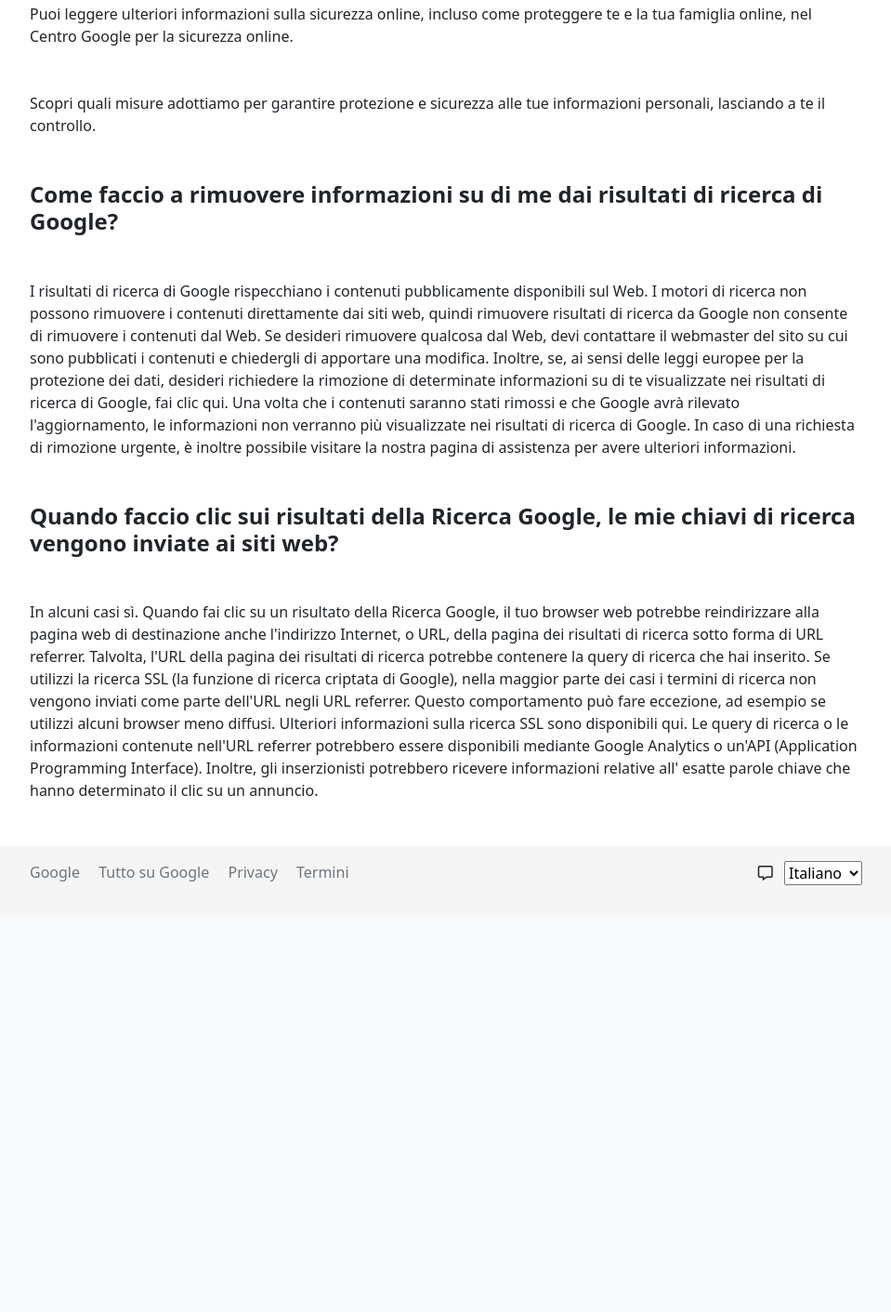
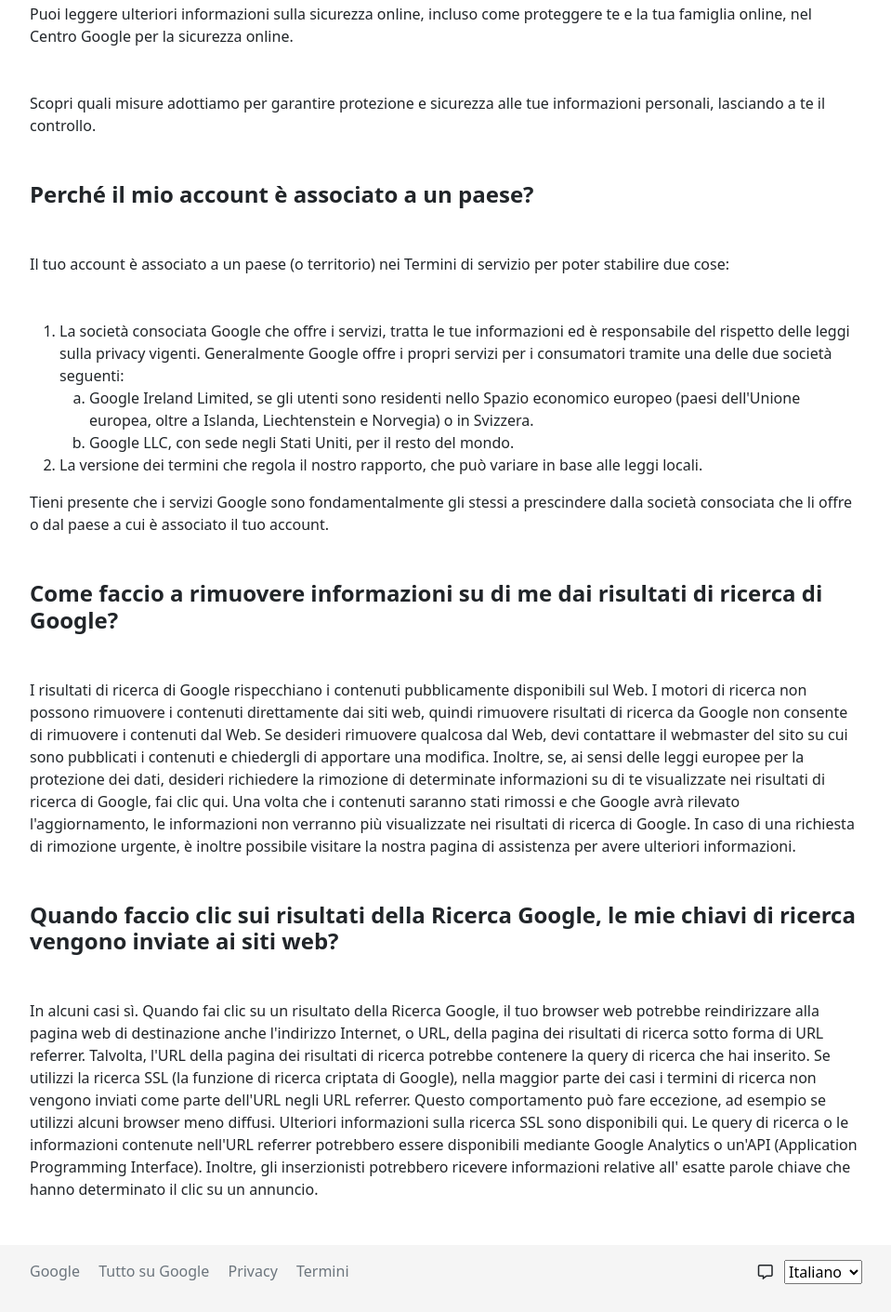
Before and after one commit to rizzamatteo96/php-google-faq, a PHP site: page / in a window 1280 px wide. Shown: the part 1488-2899 px from the top of the page at 93% size, without its empty margins (160-1119 px from the left). Before the commit the page ends 2440 px from the top, so only its background shows below. Run offline with PHP 8.4, Linux system fonts and the light colour scheme.

Commit message:
add more qea in array

```diff
--- a/index.php
+++ b/index.php
@@ -18,6 +18,19 @@ Gestire il “Database” e la visualizzazione di queste domande e risposte con
       "Siamo costantemente al lavoro per garantire un'elevata sicurezza, proteggere la tua privacy e rendere Google ancora più efficace ed efficiente per te. Spendiamo centinaia di milioni di dollari ogni anno per la sicurezza e ci avvaliamo di esperti di fama mondiale in materia di sicurezza dei dati per mantenere le tue informazioni al sicuro. Abbiamo inoltre sviluppato strumenti per la sicurezza e la privacy di facile utilizzo come Google Dashboard, la verifica in due passaggi e Impostazioni annunci. Così, per quanto riguarda le informazioni che condividi con Google, hai il massimo controllo.",
       "Puoi leggere ulteriori informazioni sulla sicurezza online, incluso come proteggere te e la tua famiglia online, nel Centro Google per la sicurezza online.",
       "Scopri quali misure adottiamo per garantire protezione e sicurezza alle tue informazioni personali, lasciando a te il controllo."
+    ],
+    "Perché il mio account è associato a un paese?" => [
+      "Il tuo account è associato a un paese (o territorio) nei Termini di servizio per poter stabilire due cose:
+      <ol>
+        <li>La società consociata Google che offre i servizi, tratta le tue informazioni ed è responsabile del rispetto delle leggi sulla privacy vigenti. Generalmente Google offre i propri servizi per i consumatori tramite una delle due società seguenti:
+          <ol style='list-style-type: lower-latin;'>
+            <li>Google Ireland Limited, se gli utenti sono residenti nello Spazio economico europeo (paesi dell'Unione europea, oltre a Islanda, Liechtenstein e Norvegia) o in Svizzera.</li>
+            <li>Google LLC, con sede negli Stati Uniti, per il resto del mondo.</li>
+          </ol>
+        </li>
+        <li>La versione dei termini che regola il nostro rapporto, che può variare in base alle leggi locali.</li>
+      </ol>
+      Tieni presente che i servizi Google sono fondamentalmente gli stessi a prescindere dalla società consociata che li offre o dal paese a cui è associato il tuo account."
     ],
     "Come faccio a rimuovere informazioni su di me dai risultati di ricerca di Google?" => [
       "I risultati di ricerca di Google rispecchiano i contenuti pubblicamente disponibili sul Web. I motori di ricerca non possono rimuovere i contenuti direttamente dai siti web, quindi rimuovere risultati di ricerca da Google non consente di rimuovere i contenuti dal Web. Se desideri rimuovere qualcosa dal Web, devi contattare il webmaster del sito su cui sono pubblicati i contenuti e chiedergli di apportare una modifica. Inoltre, se, ai sensi delle leggi europee per la protezione dei dati, desideri richiedere la rimozione di determinate informazioni su di te visualizzate nei risultati di ricerca di Google, fai clic qui. Una volta che i contenuti saranno stati rimossi e che Google avrà rilevato l'aggiornamento, le informazioni non verranno più visualizzate nei risultati di ricerca di Google. In caso di una richiesta di rimozione urgente, è inoltre possibile visitare la nostra pagina di assistenza per avere ulteriori informazioni."
```
